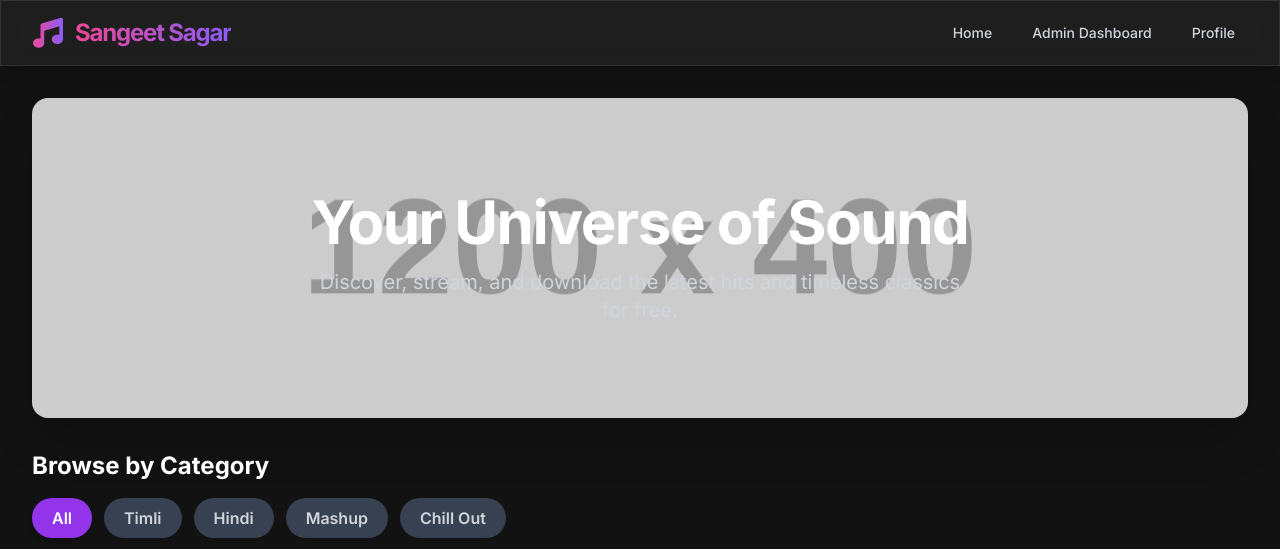
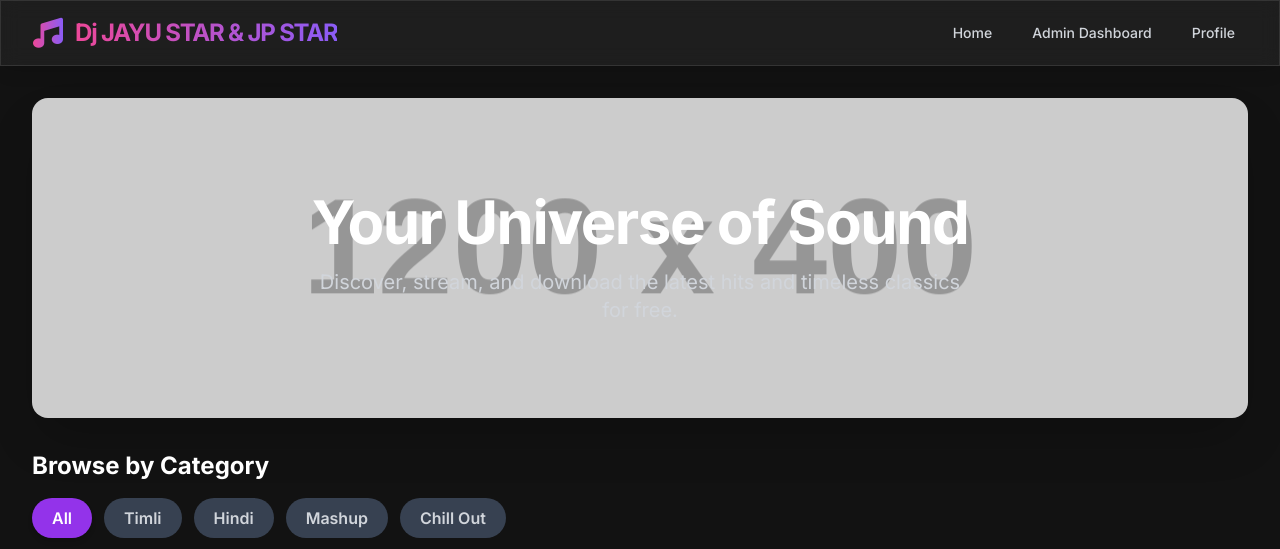
Before and after one commit to jpmusic021/sangeetjp, a plain HTML site: page index.html in a window 1280 px wide. Shown: the top 549 px of the page. Drawn offline with nearby package versions, Linux system fonts and the light colour scheme; placeholder pictures from the web are drawn by us.

Commit message:
Update index.html
Signed-off-by: jpmusic021 <jjayuyt@gmail.com>

```diff
--- a/index.html
+++ b/index.html
@@ -66,7 +66,7 @@
                 <div class="flex items-center justify-between h-16">
                     <div class="flex items-center">
                         <i class="fas fa-music text-3xl brand-gradient"></i>
-                        <h1 class="ml-3 text-2xl font-bold tracking-tighter brand-gradient">Sangeet Sagar</h1>
+                        <h1 class="ml-3 text-2xl font-bold tracking-tighter brand-gradient">Dj JAYU STAR & JP STAR</h1>
                     </div>
                     <nav class="hidden md:flex items-center space-x-4">
                         <a href="#" onclick="showPage('home')" class="nav-link text-gray-300 hover:text-white px-3 py-2 rounded-md text-sm font-medium transition duration-150 ease-in-out">Home</a>
```
